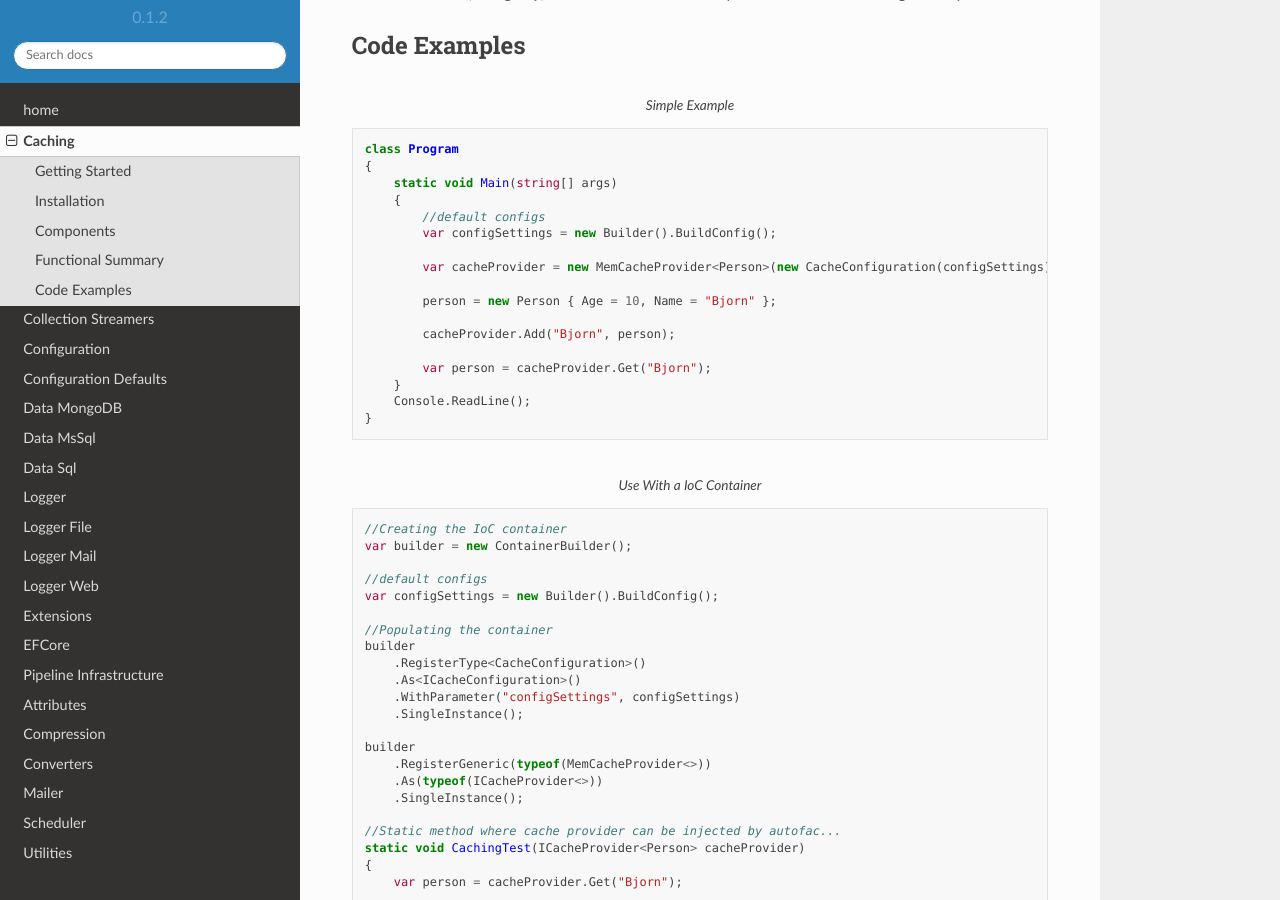
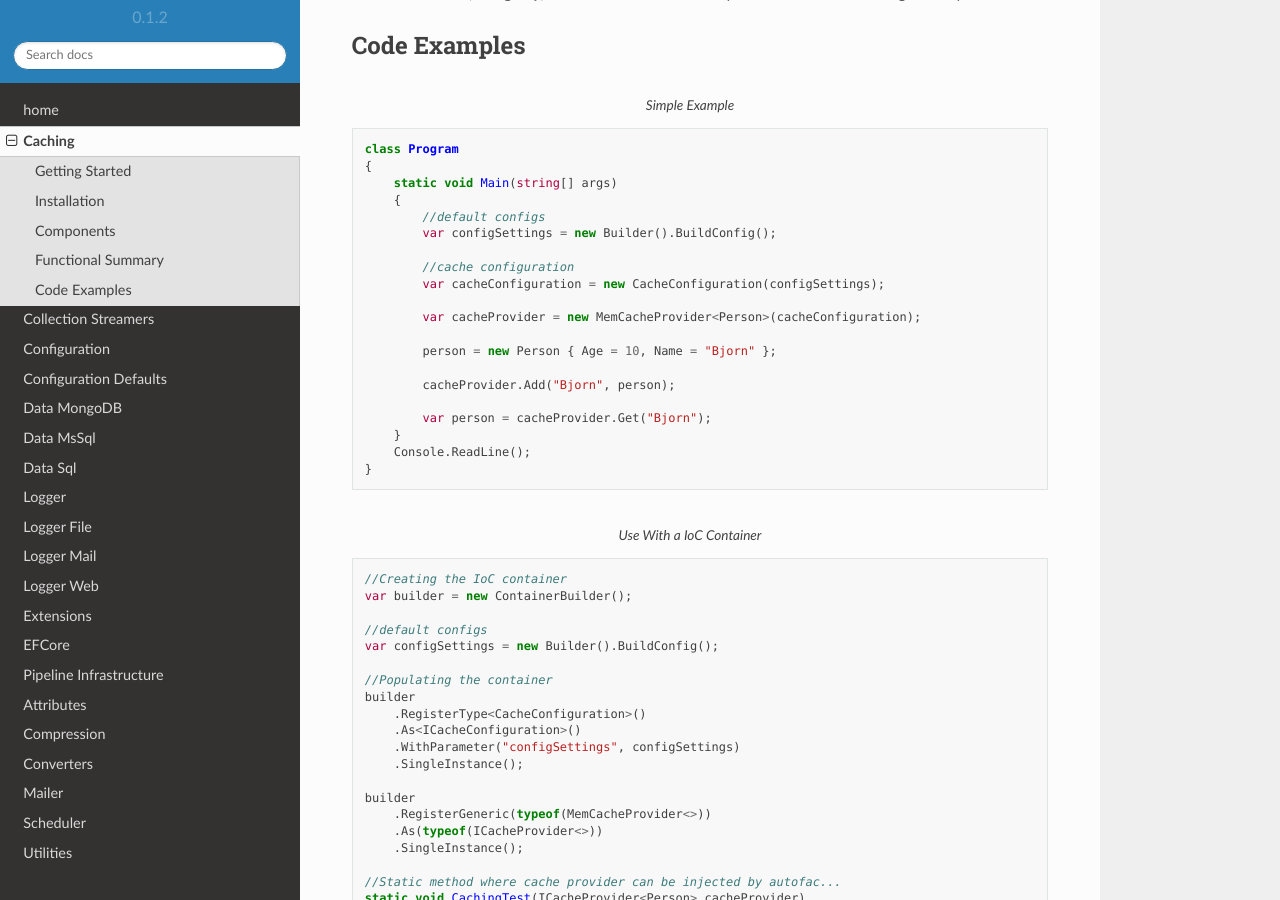
Before and after one commit to BjornWilliams/DocsVersaTul, a Sphinx documentation site: the page built from docs/source/caching.rst, in a window 1280 px wide and 900 px high, scrolled down 978 px. Built offline with Sphinx 7.4.7 and the Read the Docs theme 2.0.0, drawn with Linux system fonts in a browser that asks for light colours.

Commit message:
Update caching.rst
change the configuration code

```diff
--- a/docs/source/caching.rst
+++ b/docs/source/caching.rst
@@ -49,7 +49,10 @@ Code Examples
             //default configs
             var configSettings = new Builder().BuildConfig();
 
-            var cacheProvider = new MemCacheProvider<Person>(new CacheConfiguration(configSettings));
+            //cache configuration
+            var cacheConfiguration = new CacheConfiguration(configSettings);
+
+            var cacheProvider = new MemCacheProvider<Person>(cacheConfiguration);
 
             person = new Person { Age = 10, Name = "Bjorn" };
 
```
